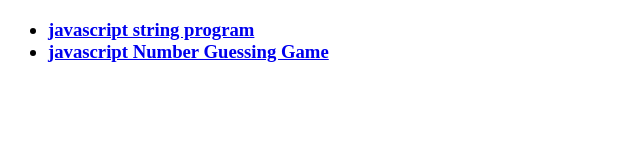
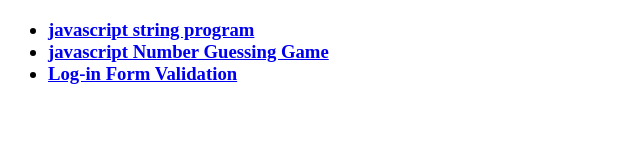
Before and after one commit to FR-Web-DD/Website-Design__js-program, a plain HTML site: page index.html in a window 1280 px wide. Shown: the whole page, without its empty margins (0-640 px from the left). Drawn offline with Linux system fonts and the light colour scheme.

Commit message:
Update index.html

```diff
--- a/index.html
+++ b/index.html
@@ -10,6 +10,7 @@
         <ul>
             <li><a href="./program string/index.html">javascript string program</a></li>
             <li><a href="./Number Guessing Game/index.html">javascript Number Guessing Game</a></li>
+            <li><a href="./Log in - Validation/index.html">Log-in Form Validation</a></li>
         </ul>
     </h3>
 
```
